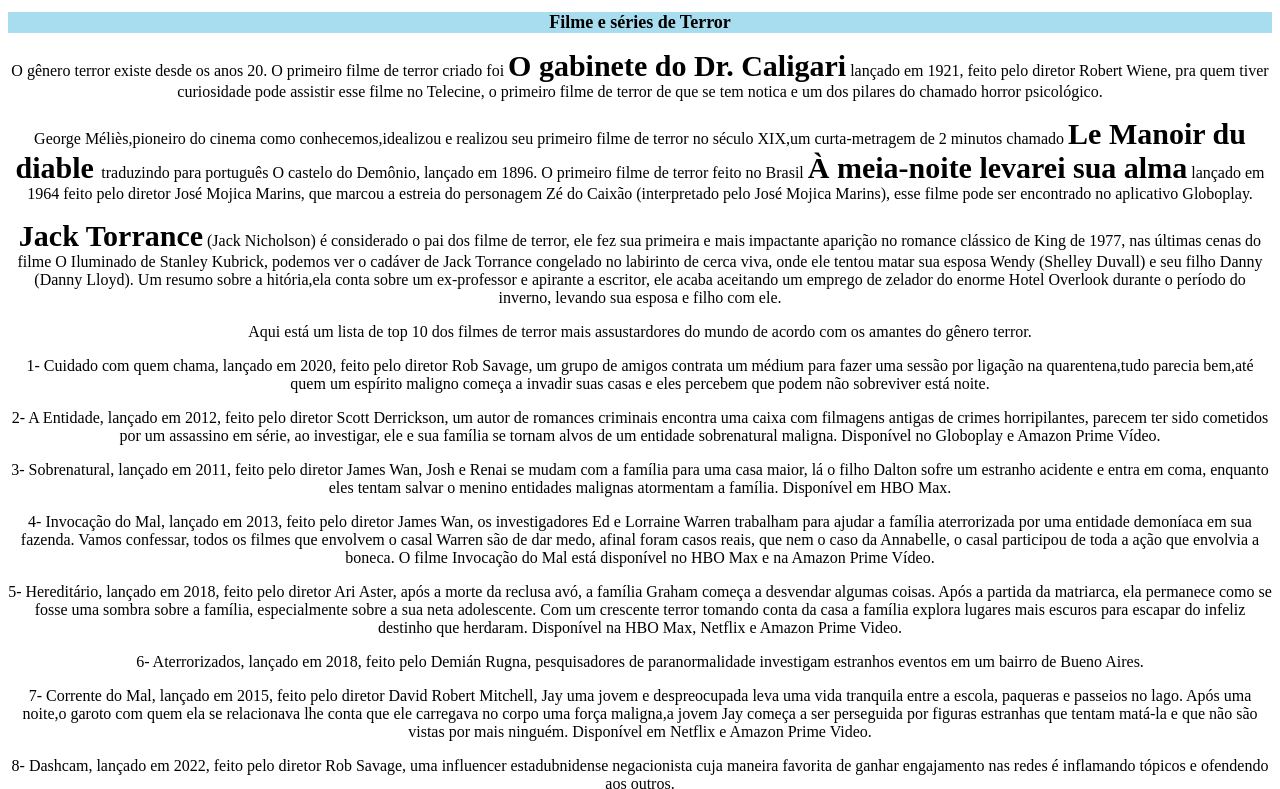
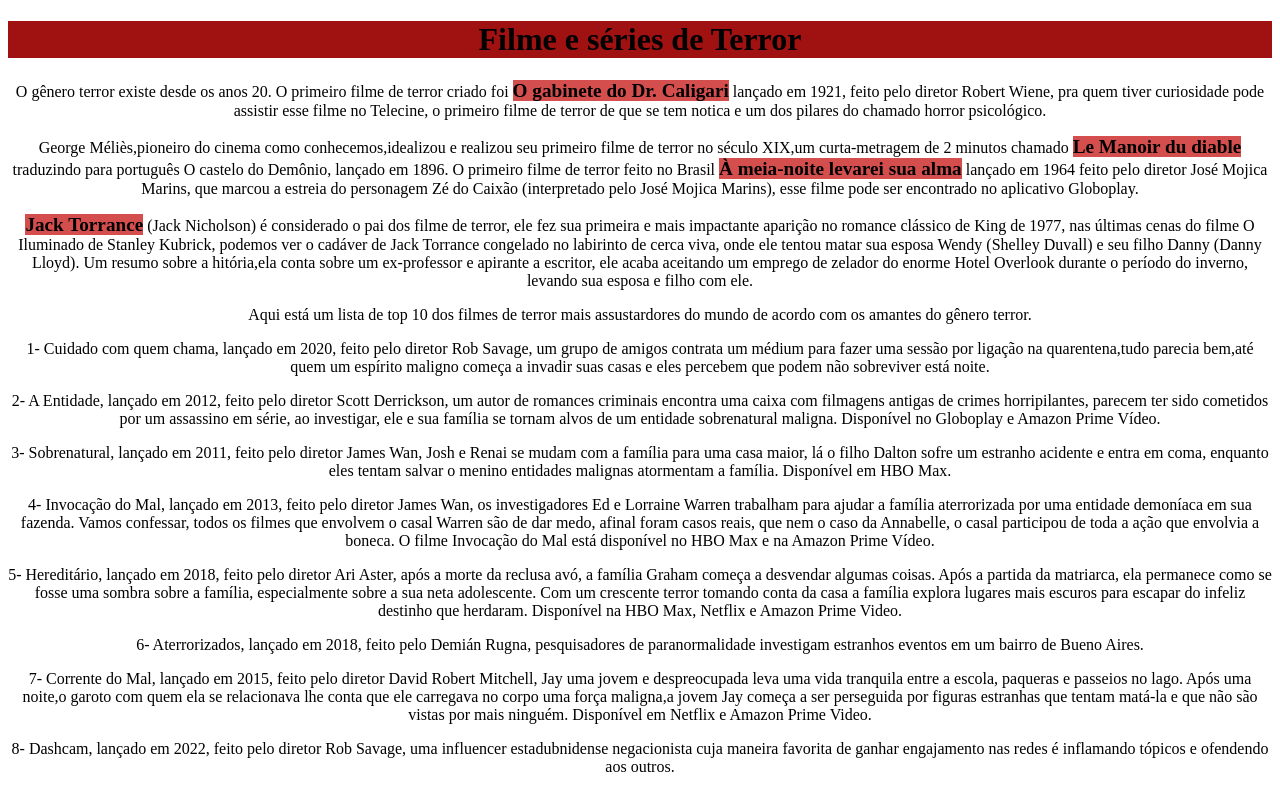
Before and after one commit to maluzinha14/malu, a plain HTML site: page index.html in a window 1280 px wide. Shown: the top 789 px of the page. Drawn offline with Linux system fonts and the light colour scheme.

Commit message:
Add files via upload

```diff
--- a/malu.css
+++ b/malu.css
@@ -1,18 +1,14 @@
 h1 {
-    background-color: rgb(167, 221, 238);
     text-align:center;
-    font-size: large;
+    background-color: rgb(160, 17, 17);
 }
 
 p {
     text-align: center;
+    font-size: medium;
 }
 
 strong {
-    font-size: 30px
+    font-size: larger;
+    background-color: rgb(212, 78, 78);
 }
-h2 {
-    background-color: rgb(255, 0, 0);
-    text-align: center;
-    font-size: xx-large;
-}
```
